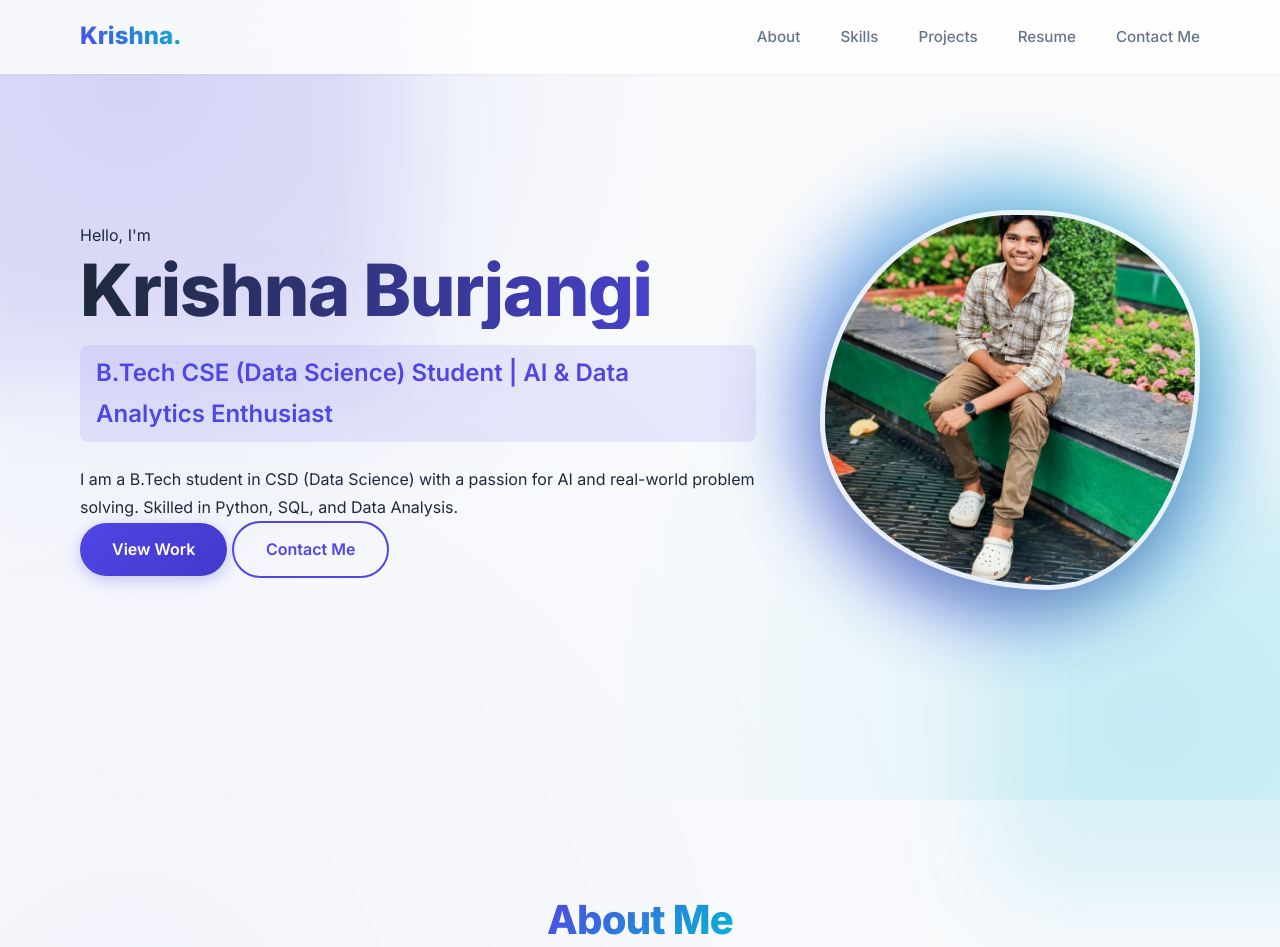
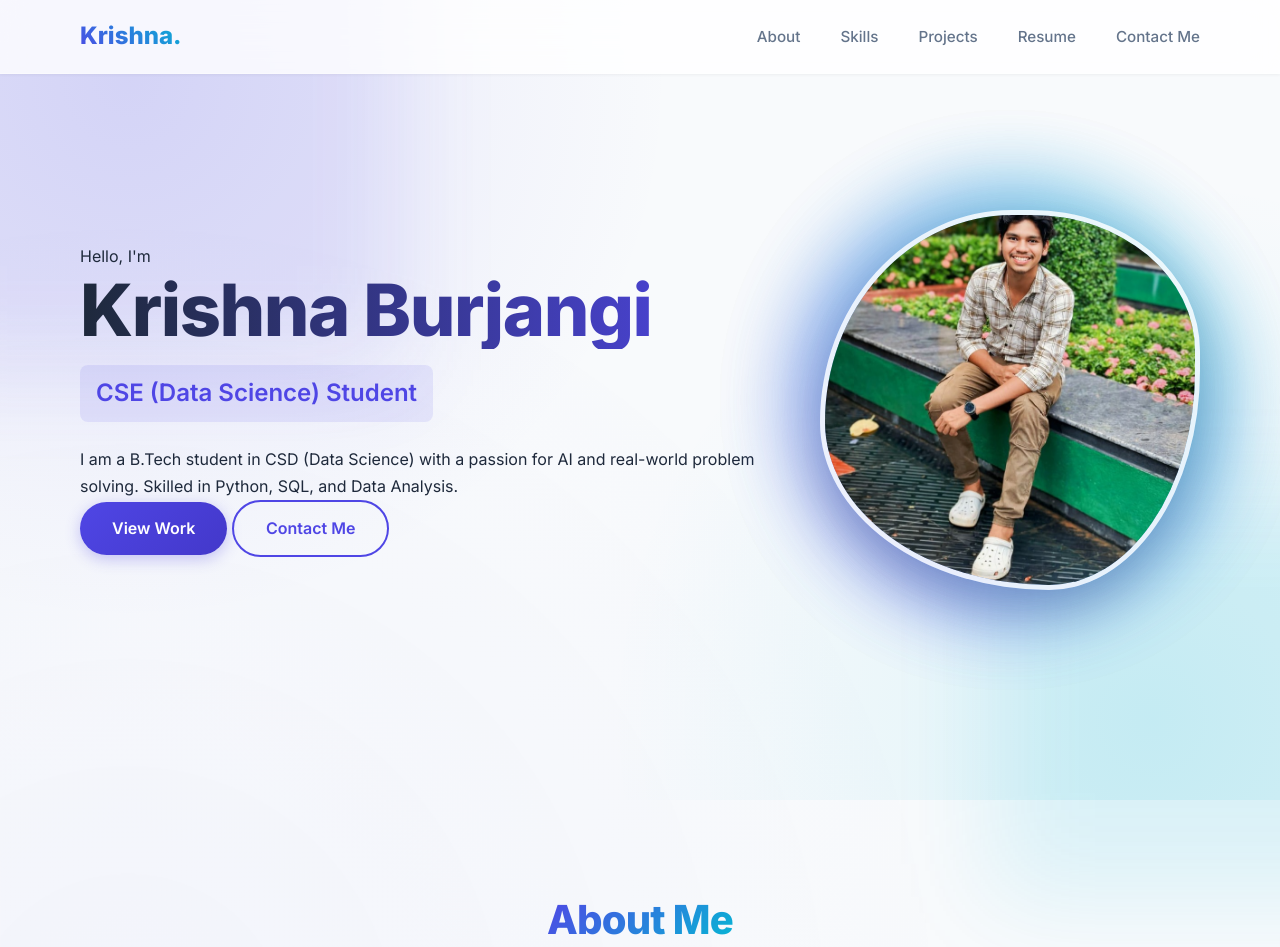
Before and after one commit to Krishnaburjangi720/portfolio, a plain HTML site: page index.html in a window 1280 px wide. Shown: the top 947 px of the page. Drawn offline with Linux system fonts and the light colour scheme.

Commit message:
Update index.html

```diff
--- a/index.html
+++ b/index.html
@@ -42,7 +42,7 @@
             <div class="hero-content fade-in-up">
                 <span class="greeting">Hello, I'm</span>
                 <h1 class="hero-name">Krishna Burjangi</h1>
-                <p class="hero-tagline">B.Tech CSE (Data Science) Student | AI & Data Analytics Enthusiast</p>
+                <p class="hero-tagline">CSE (Data Science) Student</p>
                 <p class="hero-text">
                     I am a B.Tech student in CSD (Data Science) with a passion for AI and real-world problem solving.
                     Skilled in Python, SQL, and Data Analysis.
```
